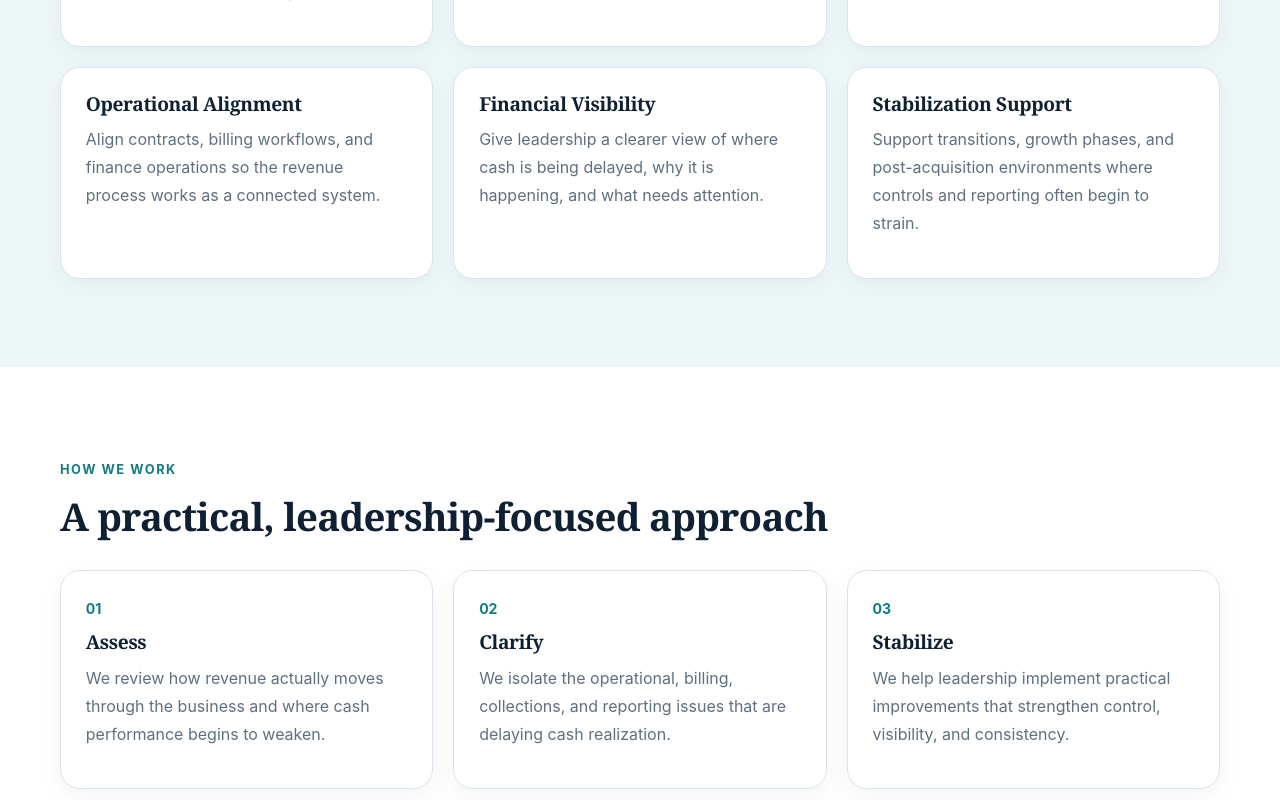
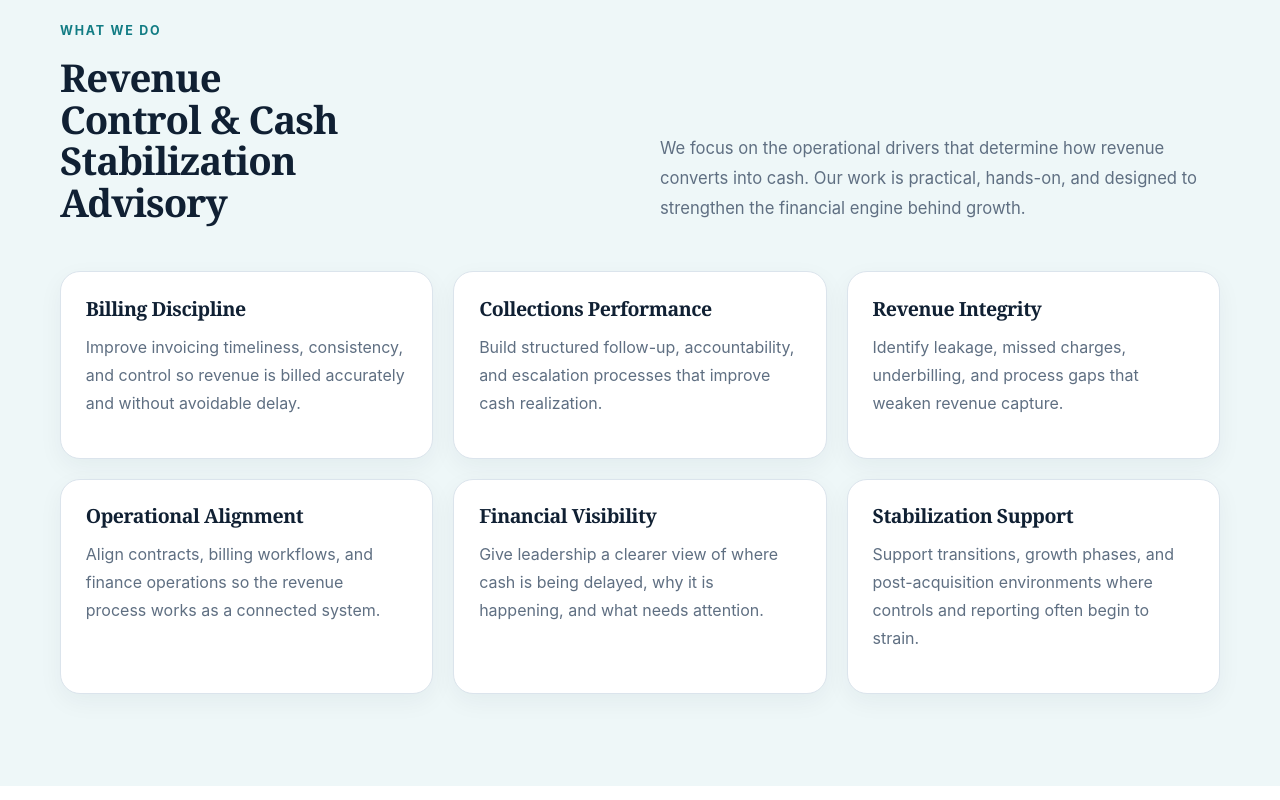
Before and after one commit to pjechete/prosperity-heritage-Advisory-Services, a Next.js app: page / in a window 1280 px wide. Shown: the part 1620-2420 px from the top of the page. Built offline with nearby package versions, Linux system fonts and the light colour scheme.

Commit message:
Update globals.css

```diff
--- a/src/app/globals.css
+++ b/src/app/globals.css
@@ -19,10 +19,17 @@ body {
 }
 
 body {
-  font-family: Inter, -apple-system, BlinkMacSystemFont, "Segoe UI", Roboto, Arial, sans-serif;
+  font-family:
+    Inter,
+    -apple-system,
+    BlinkMacSystemFont,
+    "Segoe UI",
+    Roboto,
+    Arial,
+    sans-serif;
   background: var(--bg);
   color: var(--text);
-  line-height: 1.65;
+  line-height: 1.68;
   -webkit-font-smoothing: antialiased;
   text-rendering: optimizeLegibility;
 }
@@ -53,22 +60,45 @@ select {
   --muted: #5f6f82;
   --navy: #102033;
   --border: #dbe4ec;
+  --line-soft: rgba(16, 32, 51, 0.08);
+  --line-strong: rgba(16, 32, 51, 0.14);
+
   --light: #f7fafc;
   --light-2: #eef7f8;
+  --hero-bg: linear-gradient(
+      180deg,
+      rgba(255, 255, 255, 1) 0%,
+      rgba(247, 250, 252, 1) 100%
+    ),
+    radial-gradient(
+      circle at top left,
+      rgba(18, 124, 132, 0.09),
+      transparent 34%
+    ),
+    radial-gradient(
+      circle at bottom right,
+      rgba(18, 124, 132, 0.06),
+      transparent 28%
+    );
 
-  --primary: #127c84;      /* restored turquoise */
+  --primary: #127c84;
   --primary-dark: #0f646a;
   --primary-soft: #dff2f3;
+  --primary-faint: rgba(18, 124, 132, 0.08);
 
   --shadow-sm: 0 8px 24px rgba(16, 32, 51, 0.05);
   --shadow-md: 0 14px 38px rgba(16, 32, 51, 0.08);
+  --shadow-lg: 0 20px 48px rgba(16, 32, 51, 0.09);
 
   --radius-sm: 14px;
   --radius-md: 20px;
   --radius-lg: 28px;
+  --radius-xl: 32px;
 
   --container: 1160px;
   --container-narrow: 760px;
+
+  --section-space: 92px;
 }
 
 /* =========================
@@ -84,20 +114,21 @@ h6 {
   margin: 0 0 0.85rem;
   font-family: Georgia, "Times New Roman", Times, serif;
   color: var(--navy);
-  letter-spacing: -0.02em;
-  line-height: 1.12;
+  letter-spacing: -0.025em;
+  line-height: 1.08;
 }
 
 h1 {
-  font-size: clamp(2.4rem, 5vw, 4.25rem);
+  font-size: clamp(2.7rem, 5vw, 4.75rem);
 }
 
 h2 {
-  font-size: clamp(1.8rem, 3vw, 2.7rem);
+  font-size: clamp(2rem, 3vw, 3rem);
 }
 
 h3 {
-  font-size: 1.2rem;
+  font-size: 1.22rem;
+  line-height: 1.22;
 }
 
 p {
@@ -131,7 +162,7 @@ li {
 }
 
 .section {
-  padding: 88px 0;
+  padding: var(--section-space) 0;
 }
 
 .section-light {
@@ -142,28 +173,50 @@ li {
   background: var(--light-2);
 }
 
+.section-clean {
+  background: #ffffff;
+}
+
 .section-label,
 .eyebrow {
   display: inline-block;
-  margin-bottom: 0.9rem;
-  font-size: 0.8rem;
+  margin-bottom: 0.95rem;
+  font-size: 0.78rem;
   font-weight: 700;
-  letter-spacing: 0.12em;
+  letter-spacing: 0.14em;
   text-transform: uppercase;
   color: var(--primary);
 }
 
 .section-title {
   margin-bottom: 1rem;
+  max-width: 14ch;
 }
 
 .section-intro,
 .section-subtitle,
 .section-copy {
-  max-width: 820px;
+  max-width: 760px;
   font-size: 1.04rem;
-  line-height: 1.8;
+  line-height: 1.78;
   color: var(--muted);
+}
+
+.section-copy + .section-copy,
+.section-intro + .section-copy {
+  margin-top: 0.4rem;
+}
+
+.section-head {
+  display: grid;
+  grid-template-columns: 1fr 1fr;
+  gap: 1.5rem 2.5rem;
+  align-items: end;
+  margin-bottom: 2rem;
+}
+
+.section-head-copy {
+  max-width: 540px;
 }
 
 .left-align {
@@ -198,11 +251,13 @@ li {
   line-height: 1.05;
   flex-shrink: 0;
 }
+
 .logo {
   height: 53px;
   width: auto;
   display: block;
 }
+
 .brand-main {
   font-family: Georgia, "Times New Roman", Times, serif;
   font-size: 1.15rem;
@@ -266,7 +321,8 @@ li {
 
 .hero-actions,
 .button-row,
-.center-buttons {
+.center-buttons,
+.cta-actions {
   display: flex;
   gap: 0.9rem;
   flex-wrap: wrap;
@@ -284,20 +340,29 @@ li {
   display: inline-flex;
   align-items: center;
   justify-content: center;
-  min-height: 46px;
-  padding: 0.85rem 1.2rem;
+  min-height: 48px;
+  padding: 0.88rem 1.22rem;
   border-radius: 999px;
   text-decoration: none;
   font-weight: 600;
-  transition: all 0.2s ease;
+  transition:
+    all 0.2s ease,
+    transform 0.18s ease;
   cursor: pointer;
   border: 1px solid transparent;
+}
+
+.btn:hover,
+.btn-primary:hover,
+.btn-secondary:hover {
+  transform: translateY(-1px);
 }
 
 .btn,
 .btn-primary {
   background: var(--primary);
   color: #ffffff;
+  box-shadow: 0 12px 24px rgba(18, 124, 132, 0.16);
 }
 
 .btn:hover,
@@ -329,7 +394,11 @@ li {
 
 .hero,
 .page-hero {
-  padding: 96px 0 82px;
+  padding: 104px 0 86px;
+}
+
+.hero {
+  background: var(--hero-bg);
 }
 
 .hero-grid,
@@ -337,19 +406,27 @@ li {
 .services-two-col {
   display: grid;
   grid-template-columns: 1.2fr 0.85fr;
-  gap: 2rem;
+  gap: 2.25rem;
   align-items: start;
 }
 
 .hero-title {
-  max-width: 780px;
+  max-width: 11ch;
   margin-bottom: 1rem;
+  font-size: clamp(2.9rem, 5vw, 5rem);
 }
 
 .hero-subtext {
   max-width: 700px;
   font-size: 1.08rem;
-  line-height: 1.85;
+  line-height: 1.82;
+  color: var(--muted);
+}
+
+.hero-proof {
+  max-width: 640px;
+  margin-top: 1rem;
+  font-size: 1rem;
   color: var(--muted);
 }
 
@@ -357,11 +434,12 @@ li {
 .services-hero-panel,
 .services-callout,
 .services-assessment-card {
-  border: 1px solid var(--border);
-  background: #ffffff;
-  border-radius: var(--radius-md);
-  padding: 1.6rem;
-  box-shadow: var(--shadow-sm);
+  border: 1px solid rgba(219, 228, 236, 0.7);
+  background: rgba(255, 255, 255, 0.88);
+  border-radius: var(--radius-lg);
+  padding: 1.7rem;
+  box-shadow: var(--shadow-lg);
+  backdrop-filter: blur(10px);
 }
 
 .hero-card h3,
@@ -420,6 +498,29 @@ li {
   box-shadow: var(--shadow-sm);
 }
 
+.info-card,
+.step-card,
+.service-item,
+.card,
+.card-highlight,
+.card-gray {
+  transition:
+    transform 0.18s ease,
+    box-shadow 0.18s ease,
+    border-color 0.18s ease;
+}
+
+.info-card:hover,
+.step-card:hover,
+.service-item:hover,
+.card:hover,
+.card-highlight:hover,
+.card-gray:hover {
+  transform: translateY(-2px);
+  box-shadow: var(--shadow-md);
+  border-color: rgba(18, 124, 132, 0.2);
+}
+
 .card-highlight {
   background: linear-gradient(180deg, #ffffff 0%, var(--primary-soft) 100%);
   border-color: #b9e1e4;
@@ -435,7 +536,7 @@ li {
 .card-gray h3,
 .step-card h3,
 .service-item h3 {
-  margin-bottom: 0.7rem;
+  margin-bottom: 0.75rem;
 }
 
 .info-card p,
@@ -461,11 +562,19 @@ li {
 }
 
 .step-number {
-  display: inline-block;
-  margin-bottom: 0.65rem;
-  font-size: 0.88rem;
+  display: inline-flex;
+  align-items: center;
+  justify-content: center;
+  min-width: 52px;
+  height: 52px;
+  margin-bottom: 0.85rem;
+  padding: 0 0.9rem;
+  border-radius: 999px;
+  background: var(--primary-faint);
+  font-size: 0.85rem;
   font-weight: 700;
   color: var(--primary);
+  letter-spacing: 0.08em;
 }
 
 /* =========================
@@ -540,7 +649,9 @@ li {
   padding: 0.95rem 1rem;
   background: #ffffff;
   color: var(--text);
-  transition: border-color 0.2s ease, box-shadow 0.2s ease;
+  transition:
+    border-color 0.2s ease,
+    box-shadow 0.2s ease;
 }
 
 .form-field input:focus,
@@ -564,9 +675,18 @@ li {
   background: linear-gradient(180deg, var(--light-2) 0%, #ffffff 100%);
 }
 
+.cta-band .container,
 .cta-box,
-.cta-band .container {
+.cta-section .container {
   text-align: center;
+}
+
+.cta-band-inner {
+  display: grid;
+  grid-template-columns: 1fr auto;
+  gap: 2rem;
+  align-items: center;
+  text-align: left;
 }
 
 /* =========================
@@ -647,6 +767,18 @@ li {
 }
 
 /* =========================
+   UTILITIES
+========================= */
+
+.top-gap {
+  margin-top: 2rem;
+}
+
+.center-text {
+  text-align: center;
+}
+
+/* =========================
    RESPONSIVE
 ========================= */
 
@@ -657,6 +789,11 @@ li {
 
   .footer-inner {
     grid-template-columns: repeat(2, minmax(0, 1fr));
+  }
+
+  .section-head,
+  .cta-band-inner {
+    grid-template-columns: 1fr;
   }
 }
 
@@ -719,11 +856,11 @@ li {
   }
 
   h1 {
-    font-size: clamp(2rem, 9vw, 2.8rem);
+    font-size: clamp(2rem, 9vw, 2.95rem);
   }
 
   h2 {
-    font-size: clamp(1.6rem, 7vw, 2.2rem);
+    font-size: clamp(1.7rem, 7vw, 2.25rem);
   }
 
   .btn,
@@ -734,8 +871,23 @@ li {
 
   .hero-actions,
   .button-row,
-  .center-buttons {
+  .center-buttons,
+  .cta-actions {
     flex-direction: column;
     align-items: stretch;
   }
+
+  .hero-card,
+  .services-hero-panel,
+  .services-callout,
+  .services-assessment-card,
+  .info-card,
+  .card,
+  .card-highlight,
+  .card-gray,
+  .step-card,
+  .service-item,
+  .form-wrap {
+    padding: 1.25rem;
+  }
 }
```
